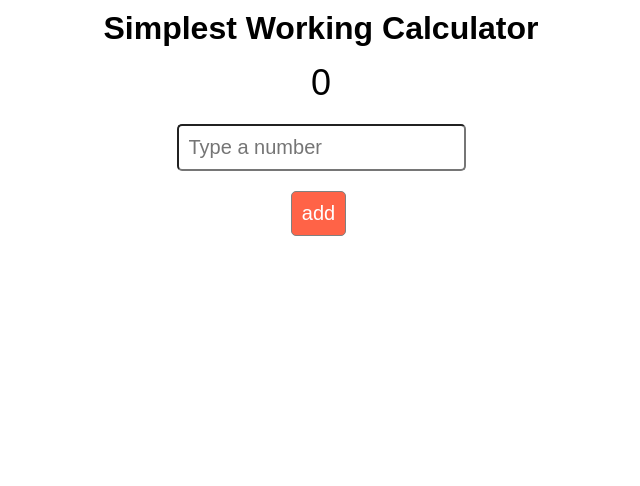
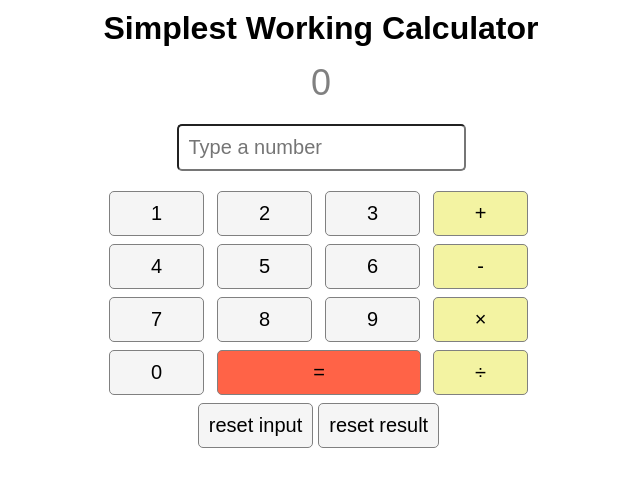
Before and after one commit to vikatiurne/06-calculator, a React (Create React App) app: page / in a window 1280 px wide. Shown: the top 486 px of the page, without its empty margins (319-959 px from the left). Built offline with nearby package versions, Linux system fonts and the light colour scheme.

Commit message:
all done expect =

```diff
--- a/src/App.css
+++ b/src/App.css
@@ -4,12 +4,13 @@
 * {
   font-family: sans-serif;
 }
-h1{
+h1 {
   margin: 10px;
 }
-form p{
+form p {
   font-size: 36px;
   margin: 15px;
+  color: gray
 }
 input,
 button {
@@ -21,13 +22,44 @@ input {
   display: block;
   margin: 20px auto;
 }
+.panel{
+  margin: 0 auto 8px;
+  display: grid;
+  max-width: 400px;
+  width: 100%;
+  grid-template-columns: 3fr 1fr;
+  justify-content: center;
+  gap: 8px;
+}
+
+.active{
+ display: grid;
+ grid-template-columns: 100px;
+  gap: 8px;
+}
+.active button{
+  background-color: rgb(243, 243, 162);
+}
+
 button {
   border: 1px solid gray;
   background: whitesmoke;
   margin-right: 5px;
 }
-button:nth-last-child(2),
-button:nth-last-child(1) {
-  background: tomato;
+button:hover{
+  background-color: black;
   color: white;
 }
+.numbers {
+  display: grid;
+  grid-template-columns: 100px 100px 100px;
+  gap: 8px;
+  justify-content: center;
+}
+.numbers button:last-child{
+  width: 204px;
+  background-color: tomato;
+}
+.numbers button:first-child{
+  grid-row: 4;
+}
--- a/src/App.js
+++ b/src/App.js
@@ -1,35 +1,110 @@
-import { useState, useRef } from 'react';
+import { useState } from 'react';
 import './App.css';
 import Button from './components/Button';
 
 function App() {
-  const inputRef = useRef(null);
-  const resultRef = useRef(null);
+  const [inputNum, setInputNum] = useState('');
   const [result, setResult] = useState(0);
 
+  // массив, храняший цифры для клавиш
+  const numbers = Array.from({ length: 10 }, (val, key) => key);
+
+  // функция изменения состояния input
+  function handlerInput(e) {
+    setInputNum(String(e.target.value));
+  }
+  console.log(inputNum);
+
+  // Функция проверяет последний введенный символ и если это математический оператор, не позволяет ввести еще один оператор (делает замену)
+
+  function fillInput(symbol) {
+    const lastSymbol = +inputNum[inputNum.length - 1];
+    if (isNaN(lastSymbol)) {
+      let string = inputNum.replace(/[-+*/]$/, symbol);
+      setInputNum(string);
+    } else {
+      setInputNum(`${String(inputNum)}${symbol}`);
+    }
+  }
+
+  // функция получения результата
+  function doMath(num1, znak, num2) {
+    let x = +num1;
+    let y = +num2;
+    let math = 0;
+    switch (znak) {
+      case '+':
+        math = x + y;
+        break;
+      case '-':
+        math = x - y;
+        break;
+      case '*':
+        math = x * y;
+        break;
+      case '/':
+        math = x / y;
+        break;
+      default:
+        math = 0;
+    }
+    setResult(math);
+    setInputNum(String(math));
+  }
+
+  // функция преобразует строку из input в массив с двумя числами и по индексу определяет математический оператор. Передает эти данные в функцию doMath, где вычисляется результат выражения
+  function getResult(e, input) {
+    e.preventDefault();
+    const index = input.search(/[-+*/]/);
+    let nums = input.split(/[-+*/]/);
+    // console.log(nums[0], input[index], nums[1]);
+    doMath(nums[0], input[index], nums[1]);
+  }
+
+  // в функциях +-*/ проверка, разрешающая математические операции только с двумя числами
   function plus(e) {
     e.preventDefault();
-    setResult((result) => result + Number(inputRef.current.value));
+    if (
+      inputNum.match(/[-+*/]/g) === null ||
+      inputNum.match(/[-+*/]/g).length <= 0
+    ) {
+      fillInput('+');
+    }
   }
 
   function minus(e) {
     e.preventDefault();
-    setResult((result) => result - Number(inputRef.current.value));
+    if (
+      inputNum.match(/[-+*/]/g) === null ||
+      inputNum.match(/[-+*/]/g).length <= 0
+    ) {
+      fillInput('-');
+    }
   }
 
   function times(e) {
     e.preventDefault();
-    setResult((result) => result * Number(inputRef.current.value));
+    if (
+      inputNum.match(/[-+*/]/g) === null ||
+      inputNum.match(/[-+*/]/g).length <= 0
+    ) {
+      fillInput('*');
+    }
   }
 
   function divide(e) {
     e.preventDefault();
-    setResult((result) => result / Number(inputRef.current.value));
+    if (
+      inputNum.match(/[-+*/]/g) === null ||
+      inputNum.match(/[-+*/]/g).length <= 0
+    ) {
+      fillInput('/');
+    }
   }
 
   function resetInput(e) {
     e.preventDefault();
-    inputRef.current.value = '';
+    setInputNum('');
   }
 
   function resetResult(e) {
@@ -43,20 +118,36 @@ function App() {
         <h1>Simplest Working Calculator</h1>
       </div>
       <form>
-        <p ref={resultRef}>{result}</p>
+        <p>{result}</p>
         <input
-          pattern="[0-9]"
-          ref={inputRef}
-          type="number"
+          value={inputNum}
+          onChange={handlerInput}
           placeholder="Type a number"
         />
-        <Button button={plus} buttonTitle="add"/>
-        {/* <button onClick={plus}>add</button>
-        <button onClick={minus}>subtract</button>
-        <button onClick={times}>multiply</button>
-        <button onClick={divide}>divide</button>
-        <button onClick={resetInput}>reset input</button>
-        <button onClick={resetResult}>reset result</button> */}
+
+        <div className="panel">
+          <div className="numbers">
+            {numbers.map((num, i) => (
+              <Button
+                key={i}
+                buttonTitle={num}
+                button={(e) => {
+                  e.preventDefault();
+                  setInputNum(String(inputNum) + String(num));
+                }}
+              />
+            ))}
+            <Button buttonTitle="=" button={(e) => getResult(e, inputNum)} />
+          </div>
+          <div className="active">
+            <Button button={plus} buttonTitle="+" />
+            <Button button={minus} buttonTitle="-" />
+            <Button button={times} buttonTitle="&#215;" />
+            <Button button={divide} buttonTitle="&#247;" />
+          </div>
+        </div>
+        <Button button={resetInput} buttonTitle="reset input" />
+        <Button button={resetResult} buttonTitle="reset result" />
       </form>
     </div>
   );
```
